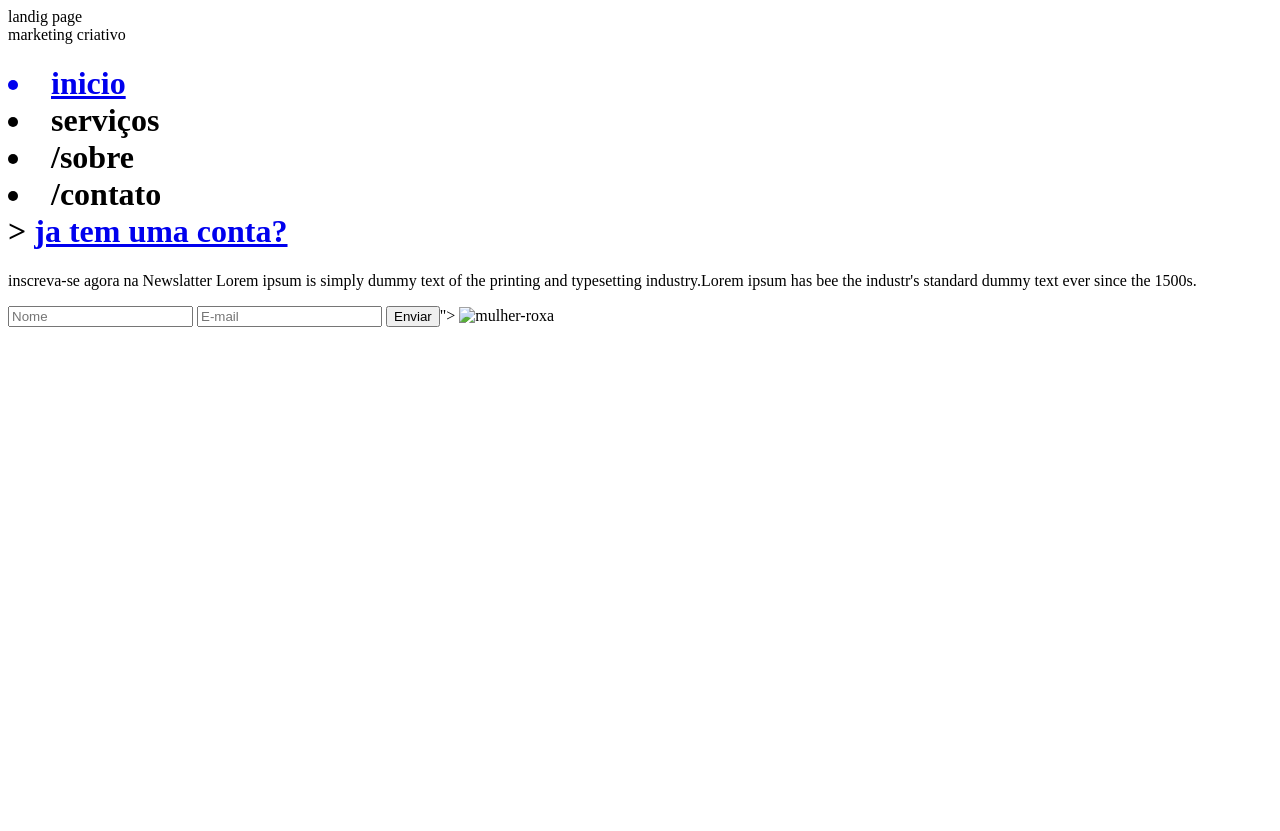
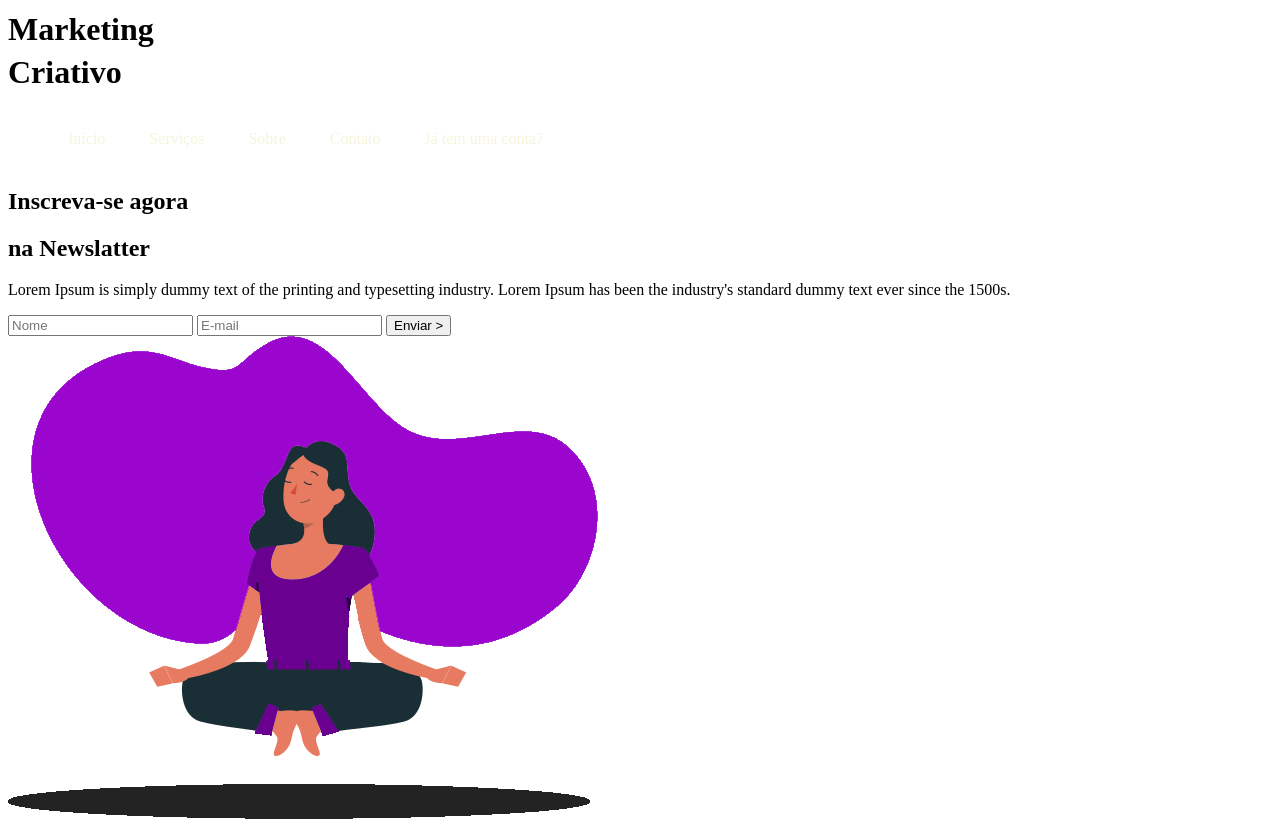
Before and after one commit to evelyn2409/ip.marketing-criativo, a plain HTML site: page index.html in a window 1280 px wide. Before the commit the page ends 800 px from the top, so only its background shows below. Drawn offline with Linux system fonts and the light colour scheme; a web font is replaced by a local one.

Commit message:
começando a estilizar a lading page

```diff
--- /dev/null
+++ b/css/style.css
@@ -0,0 +1,25 @@
+s    background-color: black;
+    color: beige;
+    max-width: 1200px;
+    margin: 0 auto;
+    padding: 15px;
+}
+
+header{
+    display: flex;
+    flex-direction: row;
+    justify-content: space-between;
+    align-items: center;
+
+}
+    #title {
+        flex-direction: column;
+        display: flex;
+        line-height: 0px;
+
+    }
+    li{
+        display: inline-block;
+        color:beige;
+        margin: 20px;
+    }
--- a/index.html
+++ b/index.html
@@ -1,44 +1,48 @@
-</DOCTYPE html>
-<html lan="en">
+<!DOCTYPE html>
+<html lang="en">
+    <head>
         <meta charset="UTF-8">
-    <meta http- equiv="X-UA-compatible"content="IE=edge"
-    <meta name="viewport"content="width=device-width,initial-scale=1.0>"
-    <link href="/styles/style/.css "rell="atylesheet">
-    <link href="styles/fonts.css"rell="stylesheet">
-    <link href="styles/ media.css"resll="stylesheet">
-    </titlee>landig page</titlee>
+        <meta http-equiv="X-UA-Compatible" content="IE=edge">
+        <meta name="viewport" content="width=device-width, initial-scale=1.0">
+        <link href="./css/style.css" rel="stylesheet">
+        <link href="/styles/fonts.css" rel="stylesheet">
+        <link href="/styles/media.css" rel="stylesheet">
+        <title>Landing Page</title>
+
     </head>
-    </body>
-    <head>
+    <body>
+        <header>
             <div id="title">
-    </h1>marketing</h1>
-    </h1>criativo</div><h1>
+                <h1>Marketing</h1>
+                <h1>Criativo</h1>
             </div>
-    </ul>
-    <a href="#"><li>inicio</li></a>
-    <a herf="#"><li>serviços</li></a>
-    <a herf="#"><li>/sobre</li></a>
-    <a herf="#"><li>/contato</li>></a>
-    <a href="#"id="inscreva-se-bt"></li>ja tem uma conta?</li></a>
+
+            <ul>
+                <a href="#"><li>Início</li></a>
+                <a href="#"><li>Serviços</li></a>
+                <a href="#"><li>Sobre</li></a>
+                <a href="#"><li>Contato</li></a>
+                <a href="#" id="inscreva-se-btn"><li>Já tem uma conta?</li></a>
             </ul>
         </header>
-</main>
+            <main>
+                <aside>
+                    <h2><span>Inscreva-se agora</span></h2>
+                    <h2>na Newslatter</h2>
+                    <p>
+                        Lorem Ipsum is simply dummy text of the printing and typesetting industry. Lorem Ipsum has been the industry's standard dummy text ever since the 1500s.
+                    </p>
+                    <form>
+                        <input type="text" placeholder="Nome">
+                        <input type="email" placeholder="E-mail">
+                        <input type="submit" value="Enviar >">
+                    </form>
                 </aside>
-</h2></span>inscreva-se agora</span></h2>
-</h2>na Newslatter</h2>
-     Lorem ipsum is simply dummy text of the printing and typesetting industry.Lorem ipsum has bee the industr's standard dummy text ever since the 1500s.
-     </p>
-     </form>
-     <input type="'text"placeholder="Nome">
-     <input type="email"placeholder="E-mail">
-     <input type="submit"value="Enviar">">
-    </form>
-</anside>
-</article>
-<img
-sic="./components/imagens/77d0a7c454e658833800528e748edbe9.png"
-alt="mulher-roxa">
+
+                <article>
+                    <img src="./imagens/imagem-site.png" alt="mulher-roxa">
                 </article>
             </main>
+        </header>
     </body>
 </html>
```
Also changed, not shown: imagens/imagem-site.png (added). Lines whose indentation alone changed are shown as unchanged.
